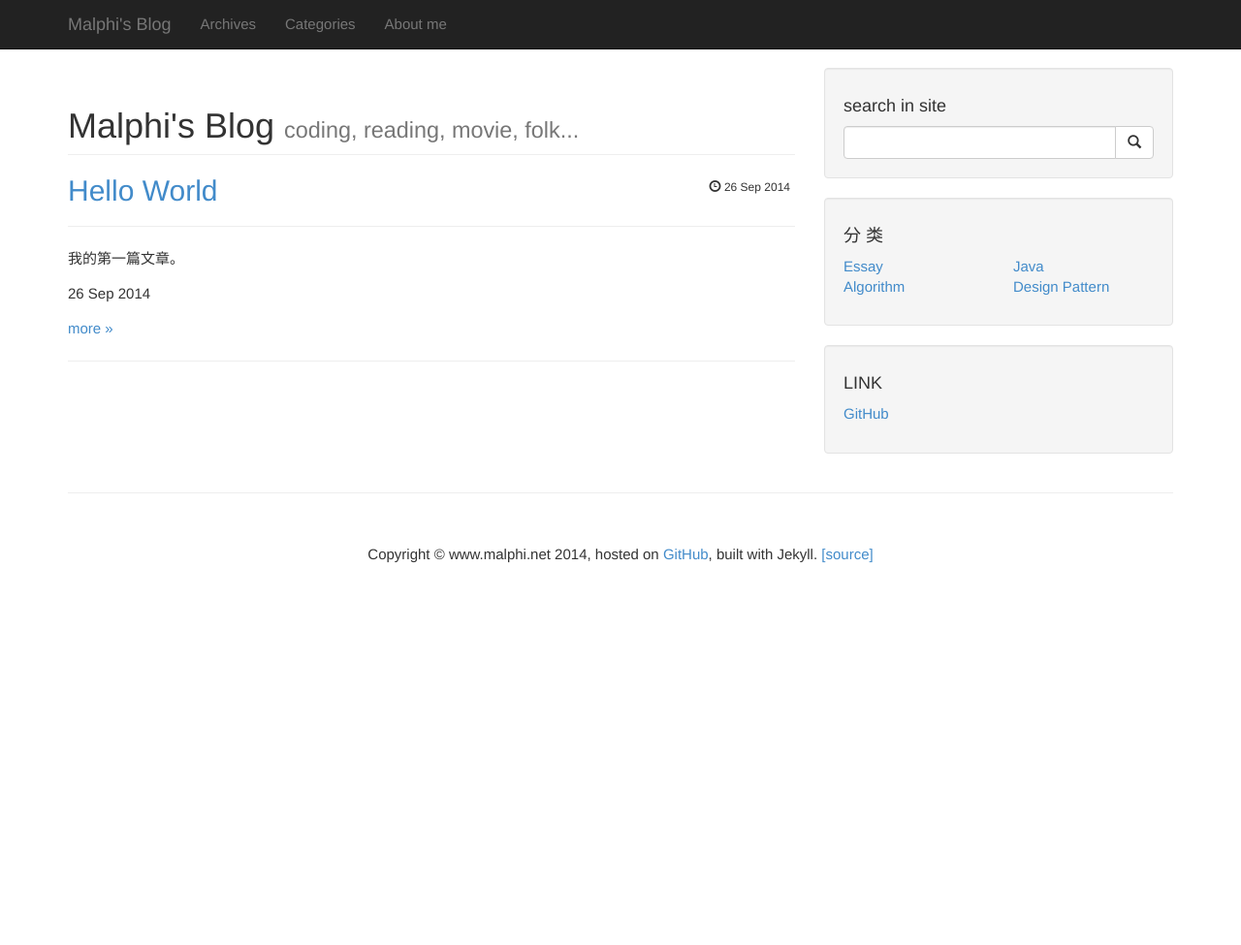
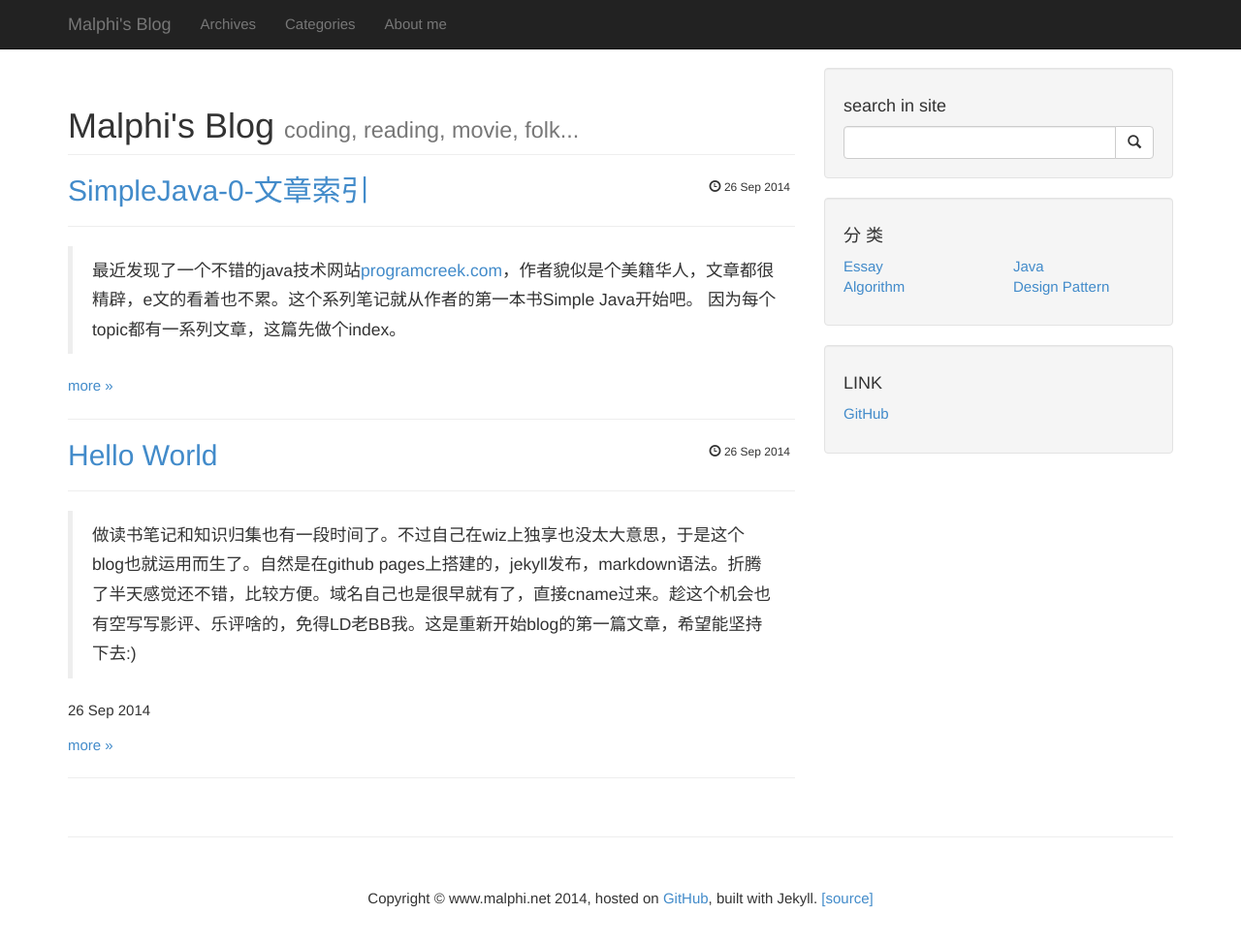
Before and after one commit to hanlinlibham/hanlinlibham.github.io, a Jekyll site: the page built from index.html, in a window 1280 px wide and 1001 px high. Shown: the top 975 px of the window at 97% size. Built offline with Jekyll 4.4.1, drawn with Linux system fonts in a browser that asks for light colours; Markdown is read by kramdown in place of the engine named in the settings; the list of posts is cut into pages by our own code.

Commit message:
add simple java 0

```diff
--- a/_posts/2014-09-26-helloword.markdown
+++ b/_posts/2014-09-26-helloword.markdown
@@ -1,8 +1,8 @@
 ---
 layout: post
-category: "whatever"
+category: "essay"
 title:  "Hello World"
-tags: [none]
+tags: [essay]
 ---
-我的第一篇文章。
+>做读书笔记和知识归集也有一段时间了。不过自己在wiz上独享也没太大意思，于是这个blog也就运用而生了。自然是在github pages上搭建的，jekyll发布，markdown语法。折腾了半天感觉还不错，比较方便。域名自己也是很早就有了，直接cname过来。趁这个机会也有空写写影评、乐评啥的，免得LD老BB我。这是重新开始blog的第一篇文章，希望能坚持下去:)
 <p>{{ page.date | date_to_string }}</p>
--- /dev/null
+++ b/_posts/2014-09-26-simplejava0.markdown
@@ -0,0 +1,8 @@
+---
+layout: post
+category: "java"
+title:  "SimpleJava-0-文章索引"
+tags: [simplejava]
+---
+>最近发现了一个不错的java技术网站[programcreek.com](http://www.programcreek.com)，作者貌似是个美籍华人，文章都很精辟，e文的看着也不累。这个系列笔记就从作者的第一本书Simple Java开始吧。
+>因为每个topic都有一系列文章，这篇先做个index。
```
